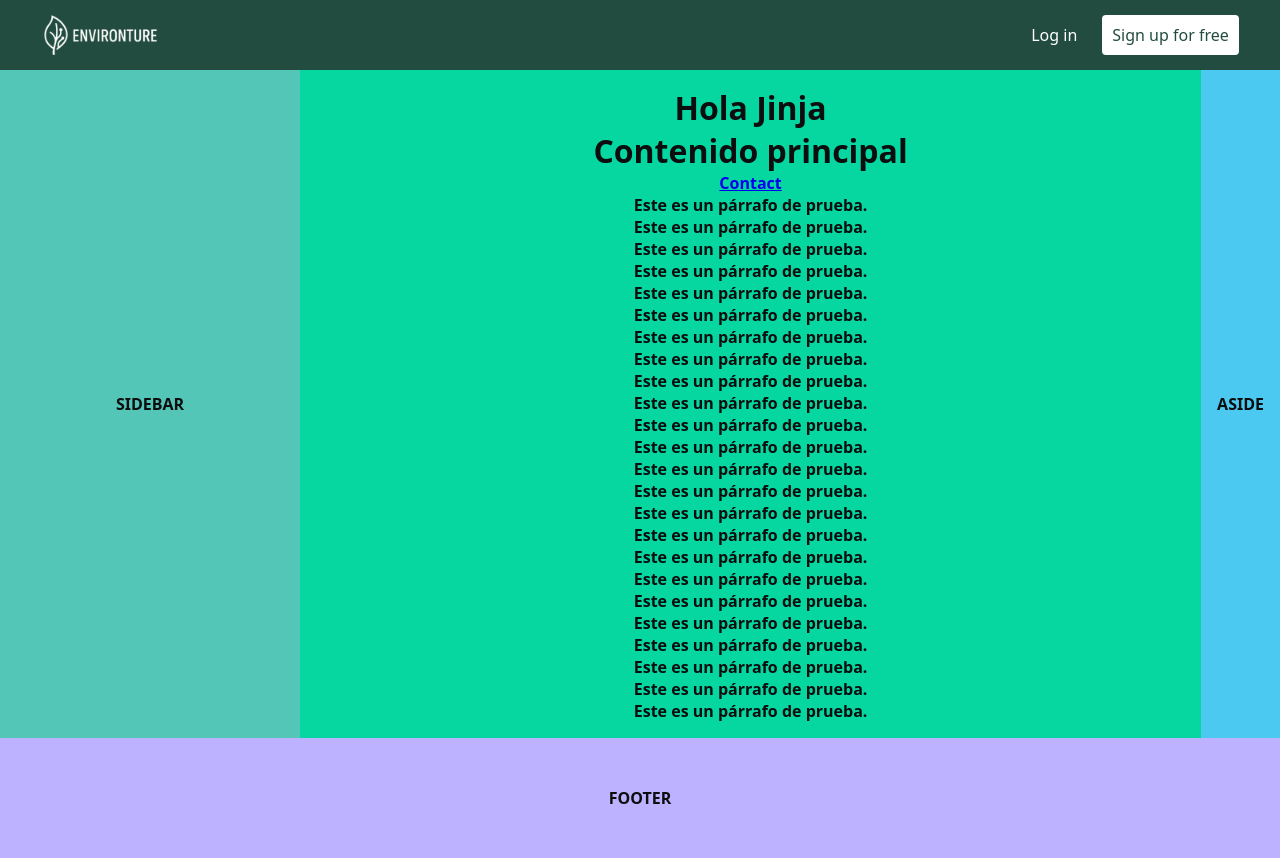
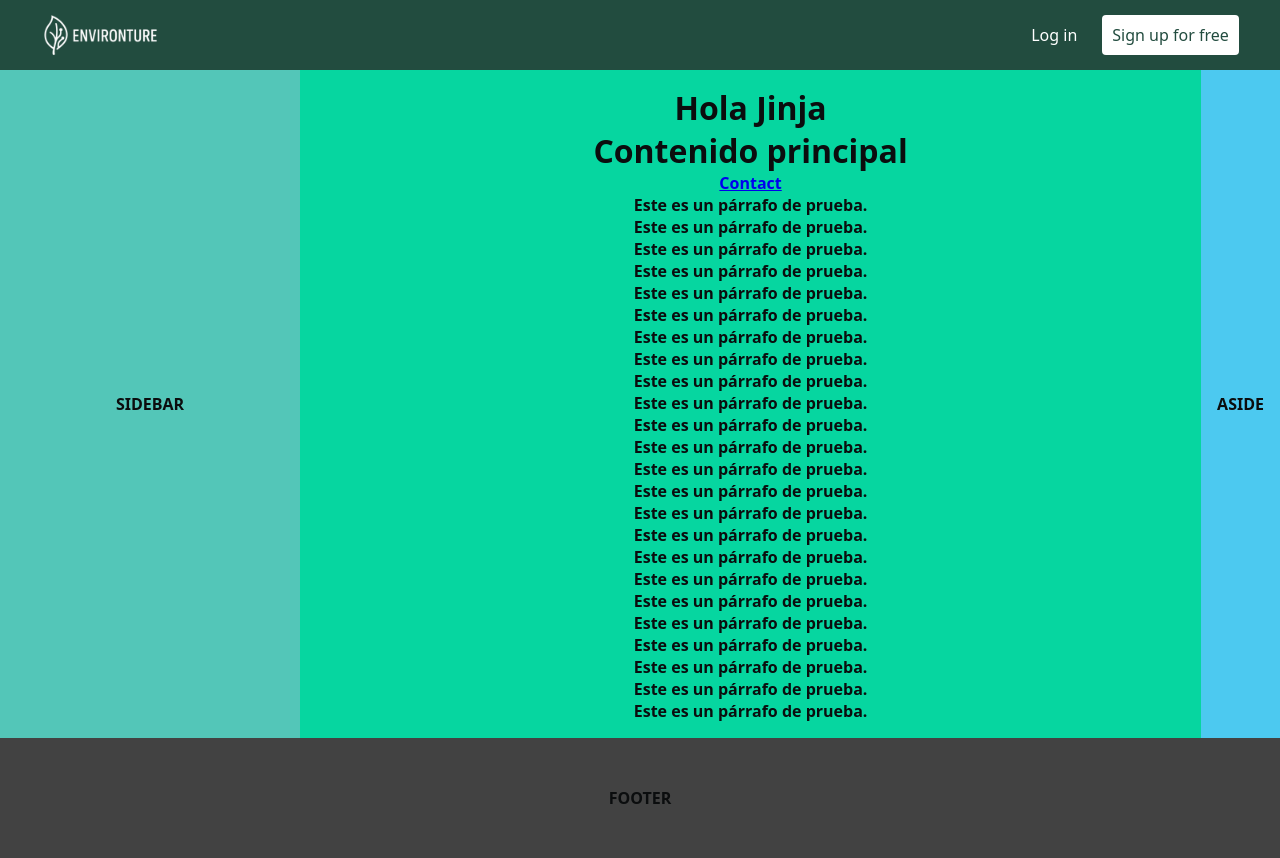
Before and after one commit to AlbertoRigoglioso/PrimerosPasos, a Flask app: page / in a window 1280 px wide. Run offline with Flask 3, Linux system fonts and the light colour scheme.

Commit message:
Update styles.css

```diff
--- a/static/css/styles.css
+++ b/static/css/styles.css
@@ -5,7 +5,7 @@
   --c-nav: #ffd166;
   --c-main: #06d6a0;
   --c-aside: #4cc9f0;
-  --c-footer: #bdb2ff;
+  --c-footer: #424242;
   --c-sidebar: #53c6b8;
   --color-texto: #222;
 }
```
